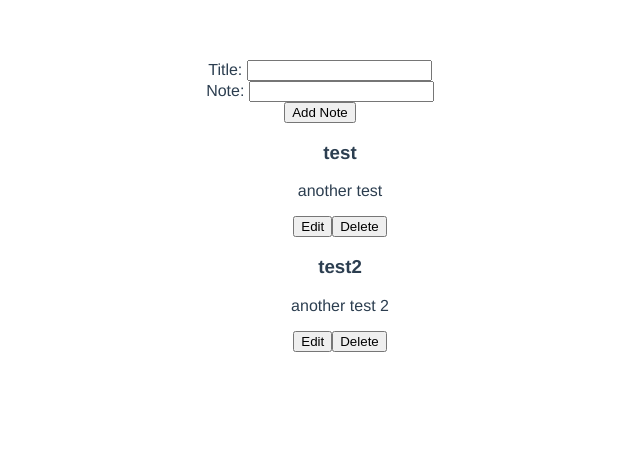
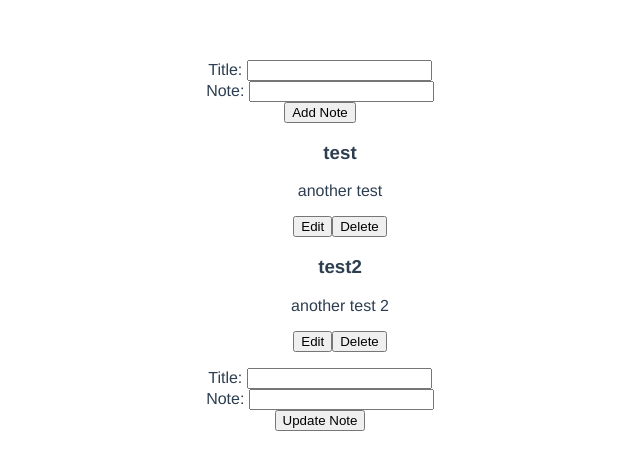
Before and after one commit to khemsoth/notes-app, a Vue app: page / in a window 1280 px wide. Shown: the top 470 px of the page, without its empty margins (320-960 px from the left). Built offline with nearby package versions, Linux system fonts and the light colour scheme.

Commit message:
edit note emits to app, added active bound class to edit

```diff
--- a/src/App.vue
+++ b/src/App.vue
@@ -1,28 +1,36 @@
 <template>
   <div id="app">
     <CreateNote v-on:add-note="addNote"/>
-    <NoteList :newNote="newNote"/>
+    <NoteList :newNote="newNote" v-on:edit-note="editNote" />
+    <EditNote :class="{ active: isActive }"/>
+
   </div>
 </template>
 
 <script>
 import NoteList from './components/NoteList'
 import CreateNote from './components/CreateNote'
+import EditNote from './components/EditNote'
 
 export default {
   name: 'App',
   components: {
     NoteList,
-    CreateNote
+    CreateNote,
+    EditNote
   },
   data() {
     return {
-      newNote: {}
+      newNote: {},
+      isActive: false
     }
   },
   methods: {
     addNote(newNote) {
       this.newNote = newNote
+    },
+    editNote(oldNote) {
+      this.isActive = !this.isActive
     }
   },
 }
@@ -37,4 +45,9 @@ export default {
   color: #2c3e50;
   margin-top: 60px;
 }
+
+.active {
+  background-color: red;
+}
+
 </style>
--- /dev/null
+++ b/src/components/EditNote.vue
@@ -0,0 +1,42 @@
+<template>
+  <div>
+    <form>
+      <div>
+        <label for="title">Title: </label>
+        <input type="text" v-model="oldTitle">
+      </div>
+      <div>
+        <label for="desc">Note: </label>
+        <input type="text" v-model="oldDesc">
+      </div>
+      <input type="button" value="Update Note" v-on:click="updateNote">
+    </form>
+  </div>
+</template>
+
+<script>
+
+export default {
+  name: 'EditNote',
+  props: ['title', 'desc'],
+  data() {
+    return {
+      oldTitle: '',
+      oldDesc: ''
+    }
+  },
+  methods: {
+    updateNote(oldNote) {
+      note = {
+        oldTitle: this.oldTitle,
+        oldDesc: this.oldDesc
+      }
+      this.$emit('edit-note', oldNote)
+    }
+  }
+}
+</script>
+
+<style>
+
+</style>
--- a/src/components/Note.vue
+++ b/src/components/Note.vue
@@ -13,15 +13,19 @@ export default {
   props: ['title', 'desc'],
   data() {
     return {
+      oldTitle: '',
+      oldDesc: ''
     }
   },
   methods: {
-    editNote(note) {
-      note = {
-        title: this.title,
-        desc: this.desc
+    editNote(oldNote) {
+      this.oldTitle = this.title
+      this.oldDesc = this.desc
+      oldNote = {
+        oldTitle: this.oldTitle,
+        oldDesc: this.oldDesc
       }
-      console.log(note)
+      this.$emit('edit-note', oldNote)
     },
     deleteNote() {
       this.$emit('delete-note')
--- a/src/components/NoteList.vue
+++ b/src/components/NoteList.vue
@@ -1,24 +1,35 @@
 <template>
   <div>
     <ul>
-      <li is="Note" v-for="(note, index) in notes" :key="note.id" :title="note.title" :desc="note.desc" v-on:delete-note="deleteNote(index)">
+      <li is="Note" v-for="(note, index) in notes"
+      :key="note.id"
+      :title="note.title"
+      :desc="note.desc"
+      v-on:delete-note="deleteNote(index)"
+      v-on:edit-note="editNote"
+      >
       </li>
     </ul>
   </div>
 </template>
 
 <script>
+
 import Note from './Note'
+import EditNote from './EditNote'
+
 export default {
   name: 'NoteList',
   props: {
-    newNote: Object
+    newNote: Object,
   },
   components: {
-    Note
+    Note,
+    EditNote
   },
   data() {
     return {
+      oldNote: {},
       notes: [
         {
           title: 'test',
@@ -28,7 +39,8 @@ export default {
           title: 'test2',
           desc: 'another test 2'
         }
-      ]
+      ],
+      editVisible: false
     }
   },
   watch: {
@@ -39,6 +51,14 @@ export default {
   methods: {
     deleteNote(index) {
       this.notes.splice(index, 1)
+    },
+    editNote(oldNote) {
+      this.oldNote = {
+        noteTitle: oldNote.oldTitle,
+        noteDesc: oldNote.oldDesc
+      }
+      this.editVisible = !this.editVisible
+      this.$emit('edit-note', this.oldNote)
     }
   }
 }
```
